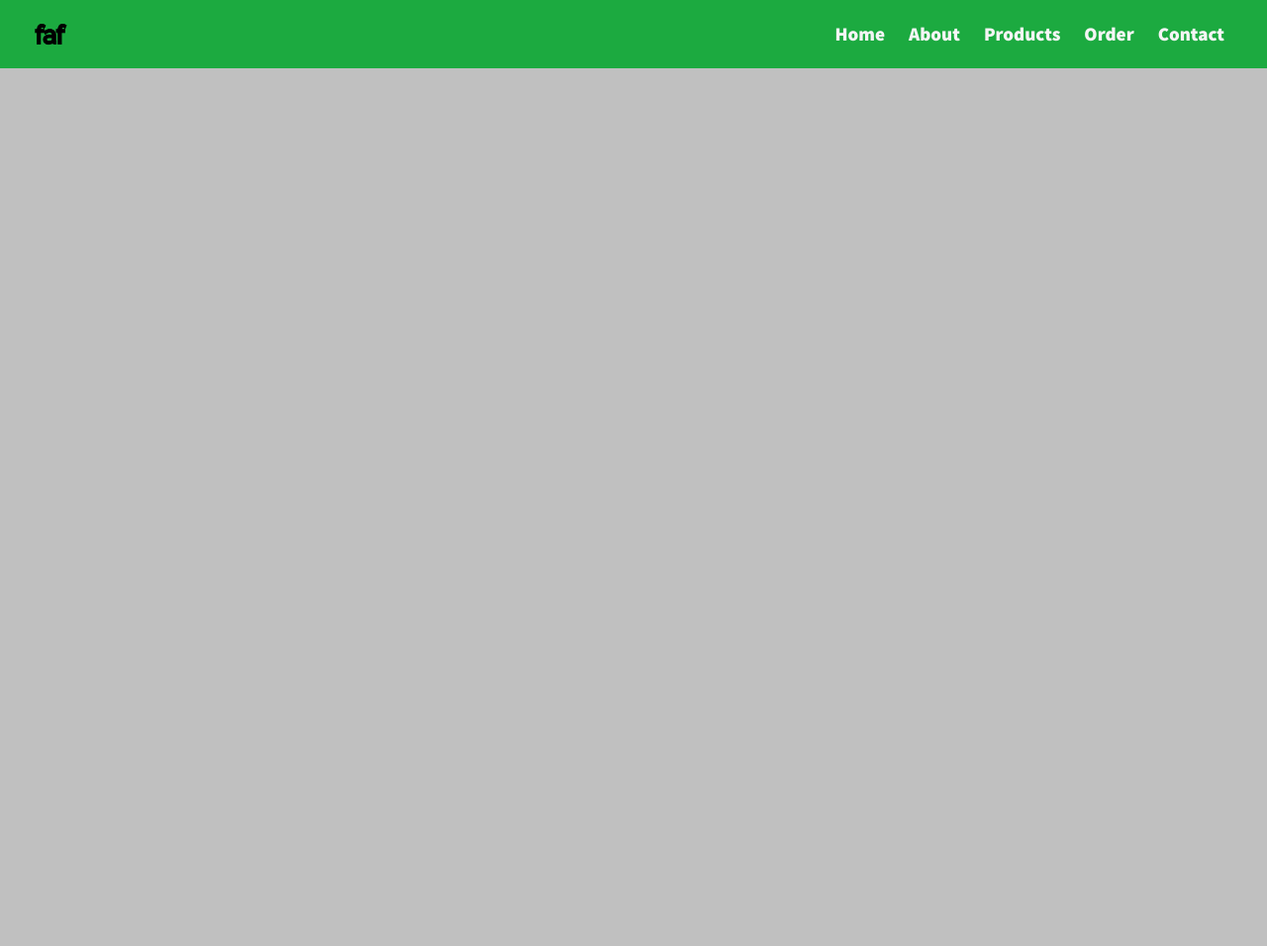
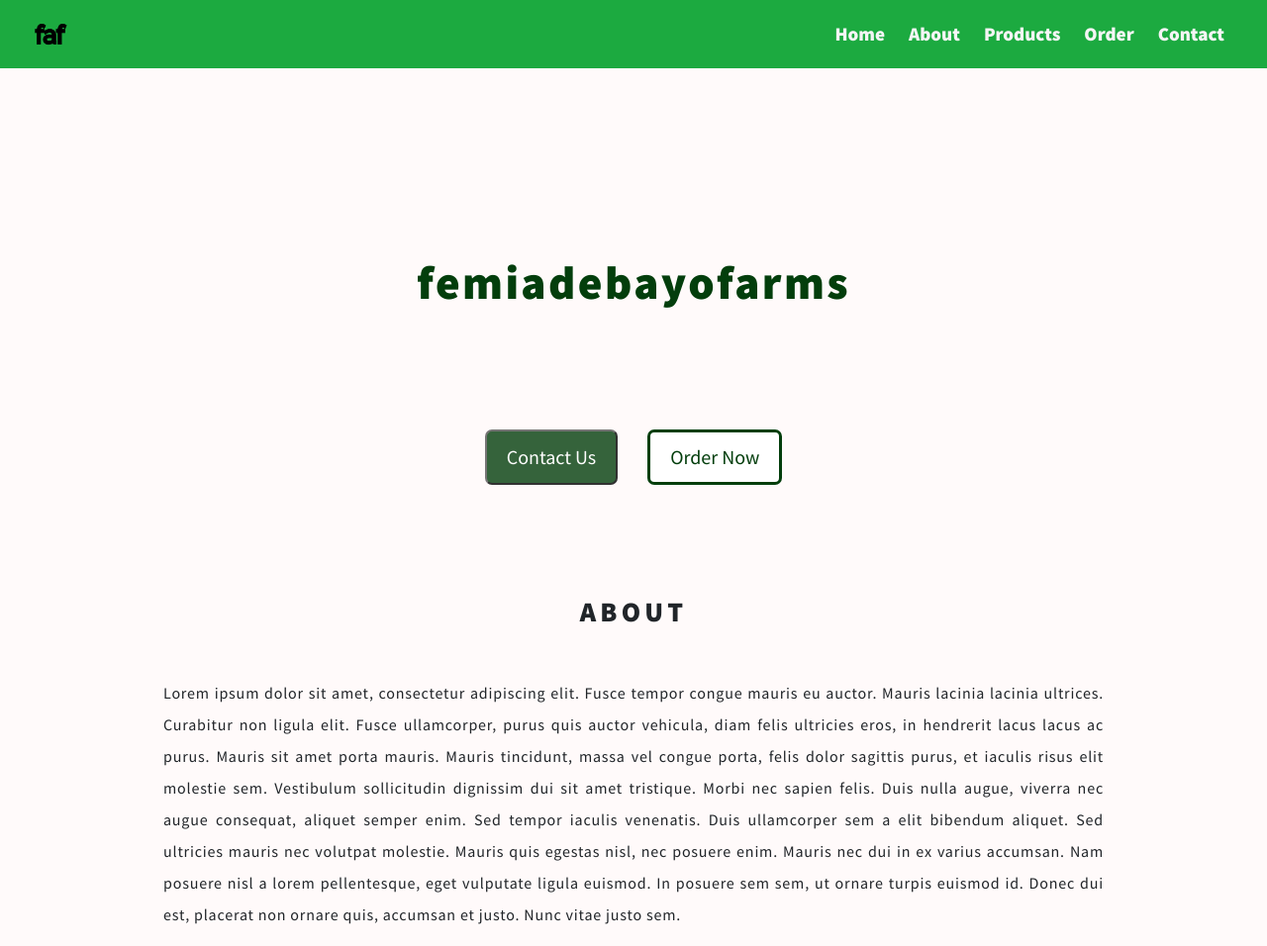
Before and after one commit to kbelloo/femiadebayofarms, a plain HTML site: page index.html in a window 1280 px wide. Shown: the whole page at 99% size. Before the commit the page ends 800 px from the top, so only its background shows below. Drawn offline with nearby package versions, Linux system fonts and the light colour scheme.

Commit message:
home and about sections

```diff
--- a/css/style.css
+++ b/css/style.css
@@ -7,8 +7,125 @@
 
 body {
 
-    background-color: #c0c0c0;
+    margin: 0;
+    background-color: #fffafa;
     font-family: 'Source Sans Pro', sans-serif;
+}
+
+
+/* ==============
+    typography
+================*/
+
+h1 {
+
+    font-size: 2.95rem;
+    font-weight: 900;
+    text-align: center;
+    letter-spacing: .05em;
+    margin-top: 4em;
+    color: #033e0c;
+
+}
+
+
+/* ==============
+   Home section
+================*/
+
+.home {
+
+    width: 80%;
+    margin: 0 auto;
+    max-width: 950px;
+}
+
+.home--header {
+
+    display: flex;
+    justify-content: center;
+}
+
+.home--button {
+
+    display: flex;
+    justify-content: center;
+    margin-top: 7em
+}
+
+.button--contact {
+
+    background: #033e0c;
+    opacity: 0.8;
+    color: #fff;
+}
+
+.button--order {
+
+    background: #fff;
+    color: #033e0c;
+    border: 3px solid #033e0c;
+
+}
+
+.button--contact,
+.button--order {
+
+    padding: .5em 1em;
+    margin: 0 .75em;
+    border-radius: 7px;
+    outline: none;
+    font-size: 1.25rem;
+    font-weight: 500;
+
+
+}
+
+.button--contact:hover,
+.button--order:hover,
+.button--contact:focus,
+.button--order:focus,
+.button--contact:active,
+.button--order:active {
+
+    outline: none;
+}
+
+
+/* ==============
+   About section
+================*/
+
+.about {
+
+    width: 80%;
+    margin: 0 auto;
+    max-width: 950px;
+}
+
+.about--header {
+
+    text-transform: uppercase;
+    margin-top: 4em;
+    text-align: center;
+    font-size: 1.75em;
+    font-weight: 700;
+    letter-spacing: .15em;
+
+}
+
+.about--text {
+
+    margin-top: 3em;
+
+}
+
+.about--text p {
+
+    text-align: justify;
+    line-height: 2;
+    letter-spacing: .05em;
+
 }
 
 
--- a/index.html
+++ b/index.html
@@ -66,7 +66,29 @@
     </nav>
 
 
-<!--    About Section  -->
+    <!--    Home Section  -->
+
+    <main>
+        <section class="home">
+            <div class="home--header">
+                <h1>femiadebayofarms</h1>
+            </div>
+            <div class="home--button">
+                <button type="submit" class="button--contact">Contact Us</button>
+                <button type="submit" class="button--order">Order Now</button>
+            </div>
+        </section>
+
+        <section class="about">
+            <h2 class="about--header">about</h2>
+            <div class="about--text">
+                <p>Lorem ipsum dolor sit amet, consectetur adipiscing elit. Fusce tempor congue mauris eu auctor. Mauris lacinia lacinia ultrices. Curabitur non ligula elit. Fusce ullamcorper, purus quis auctor vehicula, diam felis ultricies eros, in hendrerit lacus lacus ac purus. Mauris sit amet porta mauris. Mauris tincidunt, massa vel congue porta, felis dolor sagittis purus, et iaculis risus elit molestie sem. Vestibulum sollicitudin dignissim dui sit amet tristique. Morbi nec sapien felis.
+
+                Duis nulla augue, viverra nec augue consequat, aliquet semper enim. Sed tempor iaculis venenatis. Duis ullamcorper sem a elit bibendum aliquet. Sed ultricies mauris nec volutpat molestie. Mauris quis egestas nisl, nec posuere enim. Mauris nec dui in ex varius accumsan. Nam posuere nisl a lorem pellentesque, eget vulputate ligula euismod. In posuere sem sem, ut ornare turpis euismod id. Donec dui est, placerat non ornare quis, accumsan et justo. Nunc vitae justo sem.</p>
+            </div>
+        </section>
+
+    </main>
 
 
 
```
